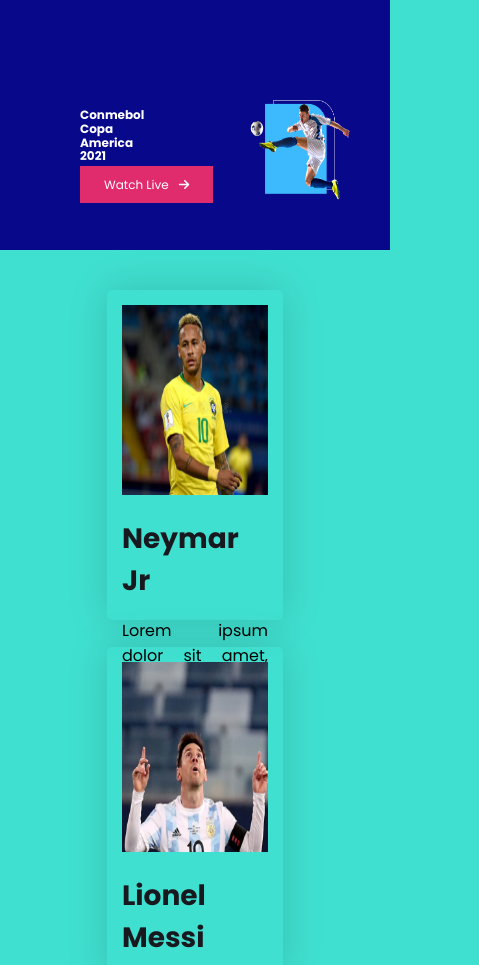
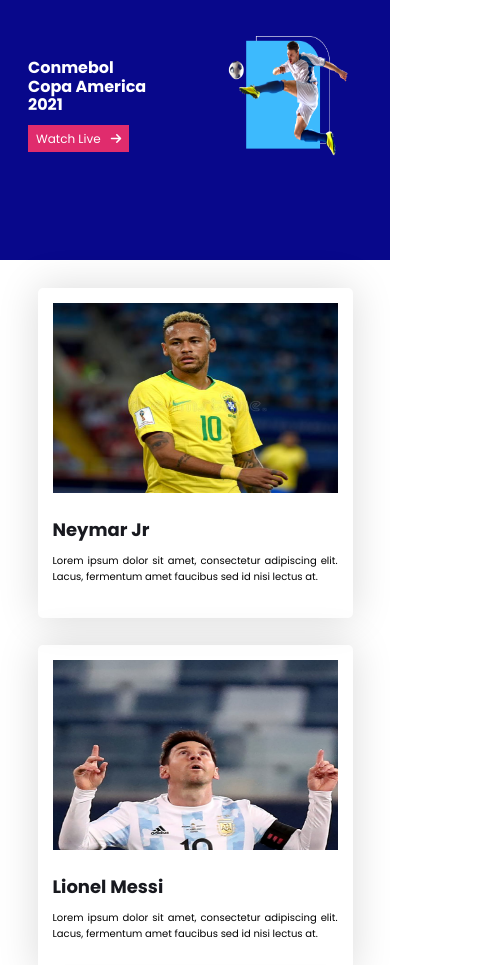
Before and after one commit to arifulhaque145/respo-football-cup, a plain HTML site: page index.html in a window 390 px wide. Shown: the top 965 px of the page, 479 px wide, since content can reach past the window. Drawn offline with Linux system fonts and the light colour scheme.

Commit message:
responsible almost complete

```diff
--- a/css/style.css
+++ b/css/style.css
@@ -51,6 +51,7 @@ body {
 }
 
 header {
+    width : 100%;
     height: 500px;
 }
 
@@ -199,42 +200,55 @@ footer img {
 
 @media (min-width: 320px) and (max-width: 426px) {
     body {
-        padding         : 0;
-        margin          : 0;
-        box-sizing      : border-box;
-        background-color: turquoise;
+        padding            : 0;
+        margin             : 0;
+        width              : 100%;
+        box-sizing         : border-box;
+        /* background-color: turquoise; */
     }
 
     /* Header */
 
-    #header {
-        padding-top   : 100px;
-        padding-bottom: 0px;
-        margin-bottom : 40px;
+    header {
+        width : 100%;
+        height: 184px;
     }
 
-    header {
-        height: 150px;
+    #header {
+        padding-top      : 36px;
+        /* padding-bottom: 12px; */
+        margin-bottom    : 28px;
+    }
+
+    .header {
+        width      : 100%;
+        align-items: center;
     }
 
     .header__info {
-        margin-left: 80px;
+        margin-left: 28px;
     }
 
     .header__info h1 {
-        width      : 10px;
-        font-size  : 12px;
+        width      : 130px;
+        font-size  : 16px;
         line-height: 1.15;
     }
 
     .link-btn {
         font-size: 12px;
+        padding  : 5px 8px;
     }
 
     #img1 img {
-        height      : 100px;
-        width       : 100px;
-        margin-right: 40px;
+        height      : 120px;
+        width       : 120px;
+        margin-right: 42px;
+    }
+
+    #img:hover {
+        /* margin-top    : 14px; */
+        padding-bottom: 60px;
     }
 
     /* Cards */
@@ -244,13 +258,23 @@ footer img {
     }
 
     .cards__info {
-        width : 146px;
-        height: 300px;
+        width          : 285px;
+        height         : 300px;
+        /* margin-right: 70px; */
     }
 
     .cards__info img {
-        width : 146px;
+        width : 100%;
         height: 190px;
+    }
+
+    .card__info__title {
+        font-size  : 18px;
+        font-weight: 700;
+    }
+
+    .card__info__txt {
+        font-size: 10px;
     }
 
     #players {
@@ -267,8 +291,31 @@ footer img {
         text-align: center;
     }
 
+    .preview p {
+        font-size    : 12px;
+        margin-bottom: 0px;
+    }
+
+    .preview__title {
+        font-size  : 36px;
+        line-height: 1.15;
+    }
+
     #img2 {
         margin-top: 60px;
+    }
+
+    #img2 img {
+        width : 100%;
+        height: 427px;
+    }
+
+    footer {
+        padding: 0 20px 0 20px
+    }
+
+    footer img {
+        width: 100%;
     }
 }
 
@@ -288,6 +335,7 @@ footer img {
     }
 
     header {
+        width : 100%;
         height: 350px;
     }
 
```
